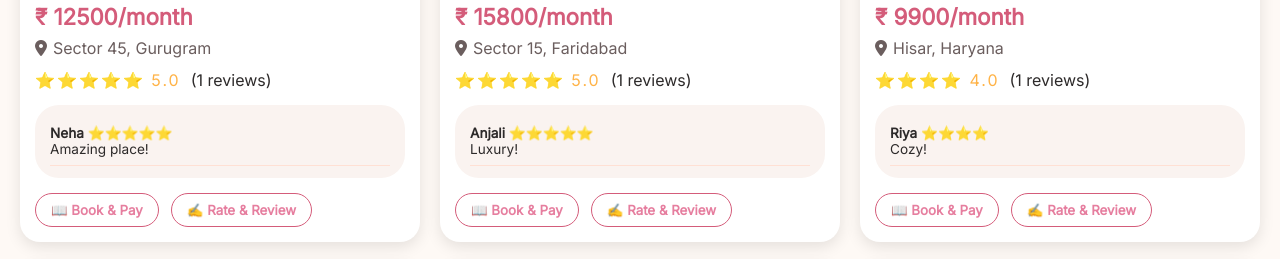
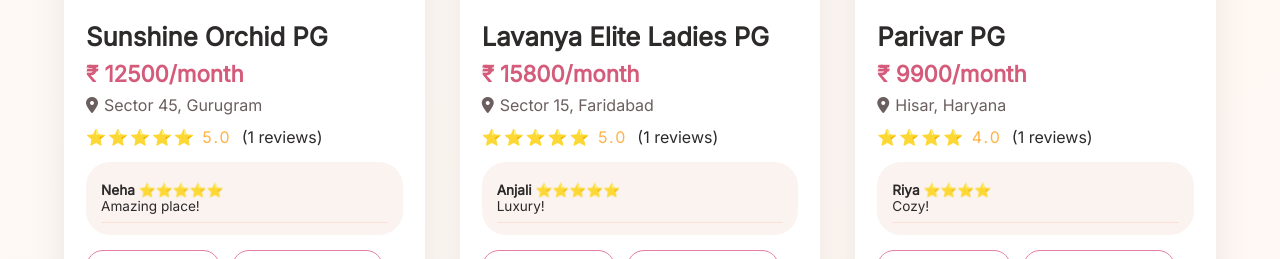
Before and after one commit to shubhamalways/girlspg, a Flask app: page / in a window 1280 px wide. Shown: the part 663-922 px from the top of the page. Run offline with Flask 3, Linux system fonts and the light colour scheme; data comes from the database, SQL or seed files in the repository; parts of the project's set-up code (start-up, migrations or seed data) failed here and were passed over; some libraries are stand-ins or nearby versions.

Commit message:
13commit

```diff
--- a/templates/index.html
+++ b/templates/index.html
@@ -9,18 +9,7 @@
     <link rel="stylesheet" href="https://unpkg.com/leaflet@1.9.4/dist/leaflet.css" />
     <link rel="stylesheet" href="{{ url_for('static', filename='style.css') }}">
     <script src="https://checkout.razorpay.com/v1/checkout.js"></script>
-    <style>
-        /* Minimal CSS to ensure visibility – you can replace with your full style.css later */
-        * { margin: 0; padding: 0; box-sizing: border-box; font-family: 'Inter', sans-serif; }
-        body { background: #fef9f5; }
-        .pg-grid { display: grid; grid-template-columns: repeat(auto-fill, minmax(320px,1fr)); gap: 20px; padding: 20px; }
-        .pg-card { background: white; border-radius: 20px; overflow: hidden; box-shadow: 0 5px 15px rgba(0,0,0,0.1); }
-        .slider-container { height: 200px; background: #eee; }
-        .slider-img { width: 100%; height: 100%; object-fit: cover; }
-        .card-content { padding: 15px; }
-        .btn-outline { background: transparent; border: 1px solid #d45c7a; padding: 8px 15px; border-radius: 30px; cursor: pointer; }
-        .toast { position: fixed; bottom: 20px; right: 20px; background: #333; color: white; padding: 10px 20px; border-radius: 8px; z-index: 9999; }
-    </style>
+
 </head>
 <body>
 
```
